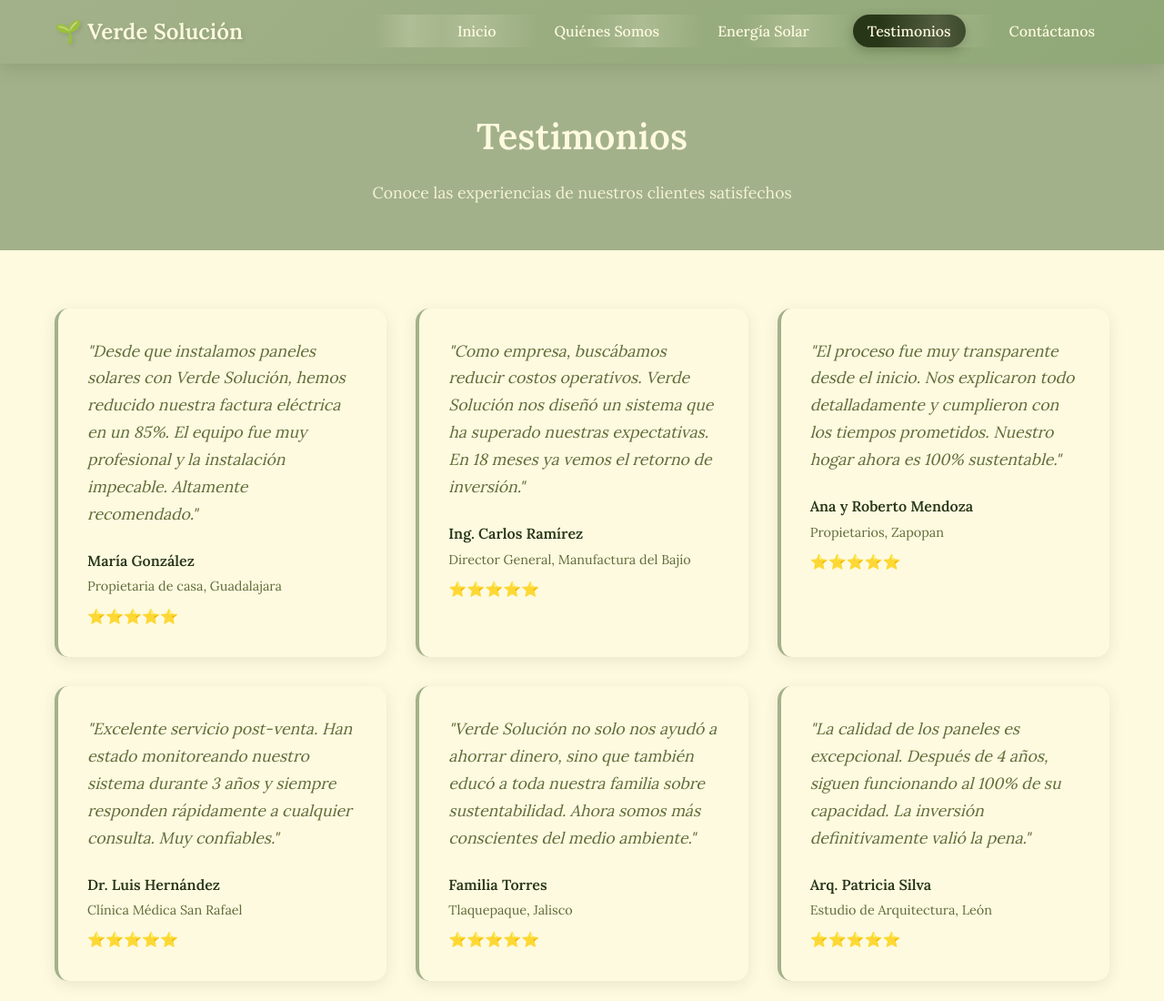
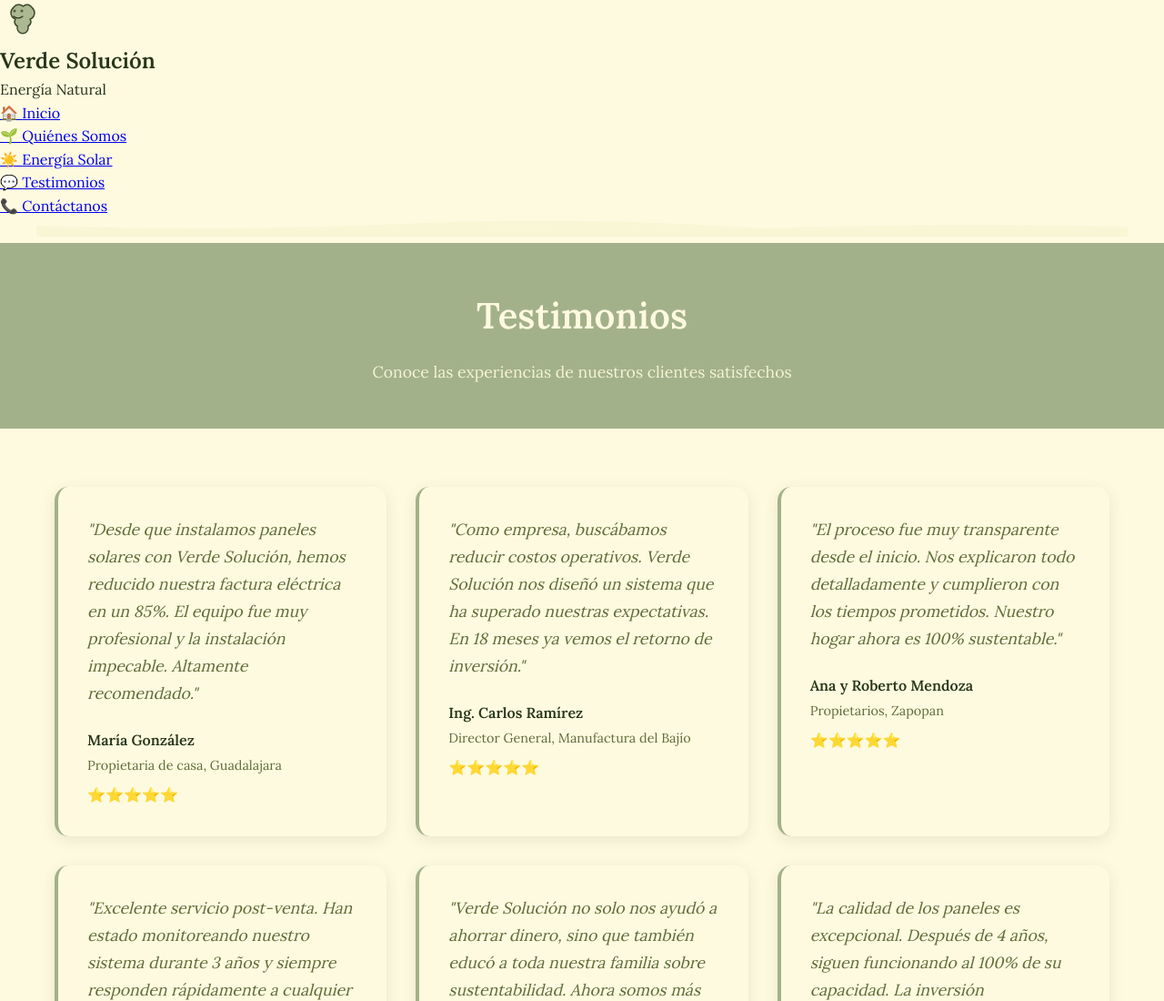
Before and after one commit to ElenaYa/verdesolucion, a plain HTML site: page testimonios.html in a window 1280 px wide. Shown: the top 1100 px of the page at 91% size. Drawn offline with Linux system fonts and the light colour scheme.

Commit message:
Update testimonios.html

```diff
--- a/testimonios.html
+++ b/testimonios.html
@@ -9,18 +9,71 @@
 </head>
 <body>
     <!-- Navigation -->
-    <nav class="navbar">
-        <div class="nav-container">
-            <div class="logo">
-                <h2>🌱 Verde Solución</h2>
+    <nav class="navbar-organic">
+        <div class="nav-organic-container">
+            <div class="logo-organic">
+                <div class="logo-icon">
+                    <svg width="40" height="40" viewBox="0 0 40 40" xmlns="http://www.w3.org/2000/svg">
+                        <path d="M20 5c-2 0-3.5 1.2-4.8 2.8C13.5 9.2 12 11.5 12 14c0 3.2 2.1 5.8 4.9 7.2-.3.8-.9 1.5-.9 2.8 0 2.1 1.4 3.8 3.2 4.9-.1.6-.2 1.2-.2 1.8 0 3.3 2.7 6 6 6s6-2.7 6-6c0-.6-.1-1.2-.2-1.8 1.8-1.1 3.2-2.8 3.2-4.9 0-1.3-.6-2-.9-2.8C35.9 19.8 38 17.2 38 14c0-2.5-1.5-4.8-3.2-6.2C33.5 6.2 32 5 30 5c-1.8 0-3.2.8-4.5 1.8C24.2 5.8 22.2 5 20 5z" fill="#a3b18a" stroke="#283618" stroke-width="1.5" opacity="0.9"/>
+                        <circle cx="16" cy="12" r="1.5" fill="#283618" opacity="0.7"/>
+                        <circle cx="24" cy="12" r="1.5" fill="#283618" opacity="0.7"/>
+                        <path d="M15 18c1.5 1.2 3.2 1.8 5 1.8s3.5-.6 5-1.8" stroke="#283618" stroke-width="1.2" fill="none" stroke-linecap="round"/>
+                    </svg>
+                </div>
+                <div class="logo-text">
+                    <h2>Verde Solución</h2>
+                    <span class="logo-tagline">Energía Natural</span>
+                </div>
             </div>
-            <ul class="nav-menu">
-                <li><a href="/" class="nav-link">Inicio</a></li>
-                <li><a href="quienes-somos.html" class="nav-link">Quiénes Somos</a></li>
-                <li><a href="energia-solar.html" class="nav-link">Energía Solar</a></li>
-                <li><a href="testimonios.html" class="nav-link active">Testimonios</a></li>
-                <li><a href="contactanos.html" class="nav-link">Contáctanos</a></li>
-            </ul>
+
+            <div class="nav-content-organic">
+                <ul class="nav-menu-organic">
+                    <li class="nav-item-organic">
+                        <a href="/" class="nav-link-organic">
+                            <span class="nav-icon">🏠</span>
+                            <span>Inicio</span>
+                        </a>
+                    </li>
+                    <li class="nav-item-organic">
+                        <a href="quienes-somos.html" class="nav-link-organic">
+                            <span class="nav-icon">🌱</span>
+                            <span>Quiénes Somos</span>
+                        </a>
+                    </li>
+                    <li class="nav-item-organic">
+                        <a href="energia-solar.html" class="nav-link-organic">
+                            <span class="nav-icon">☀️</span>
+                            <span>Energía Solar</span>
+                        </a>
+                    </li>
+                    <li class="nav-item-organic">
+                        <a href="testimonios.html" class="nav-link-organic active">
+                            <span class="nav-icon">💬</span>
+                            <span>Testimonios</span>
+                        </a>
+                    </li>
+                    <li class="nav-item-organic">
+                        <a href="contactanos.html" class="nav-link-organic contact-highlight">
+                            <span class="nav-icon">📞</span>
+                            <span>Contáctanos</span>
+                        </a>
+                    </li>
+                </ul>
+
+                <div class="burger-menu-organic" onclick="toggleMobileMenu()">
+                    <span></span>
+                    <span></span>
+                    <span></span>
+                </div>
+            </div>
+        </div>
+
+        <!-- Organic bottom divider -->
+        <div class="nav-divider">
+            <svg width="100%" height="20" viewBox="0 0 1200 20" xmlns="http://www.w3.org/2000/svg">
+                <path d="M0,10 Q150,2 300,8 T600,12 Q900,15 1200,8 L1200,20 L0,20 Z" fill="#fefae0" opacity="0.8"/>
+                <path d="M0,8 Q200,15 400,6 T800,11 Q1000,4 1200,9 L1200,20 L0,20 Z" fill="#f7f3d0" opacity="0.6"/>
+            </svg>
         </div>
     </nav>
 
```
